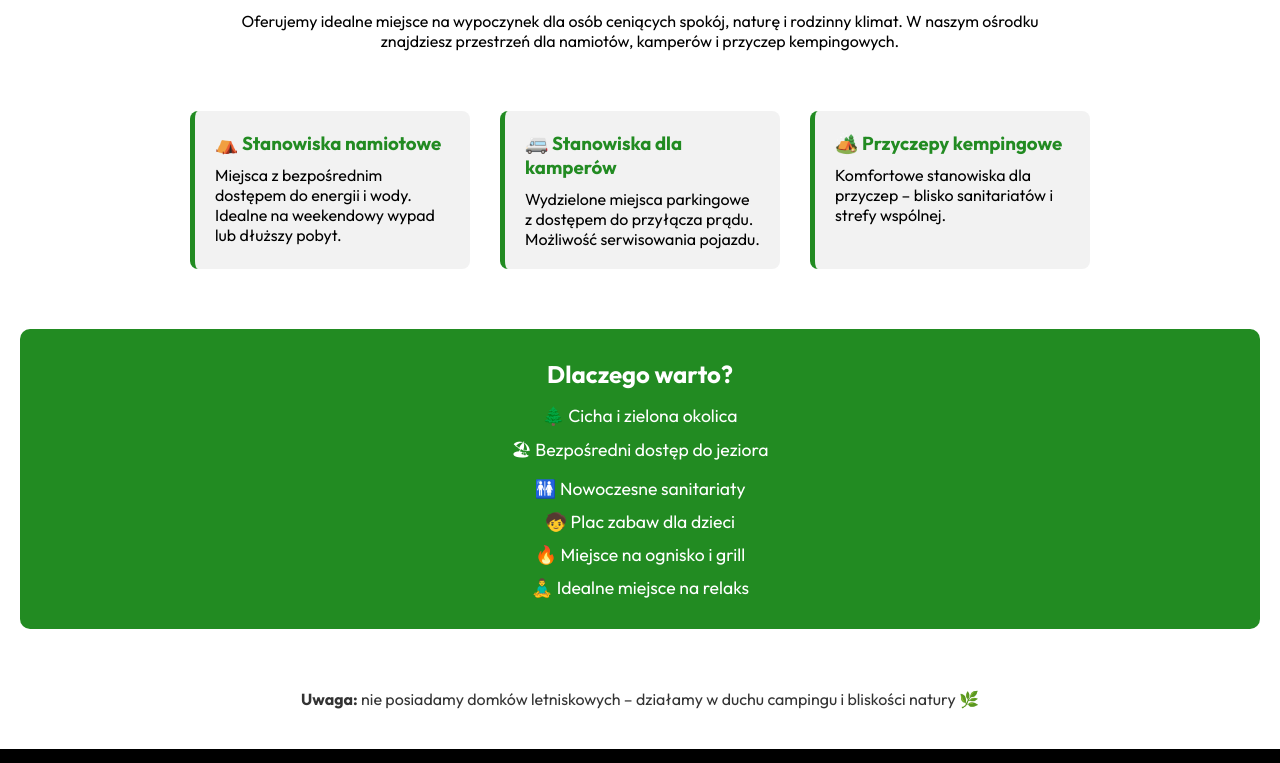
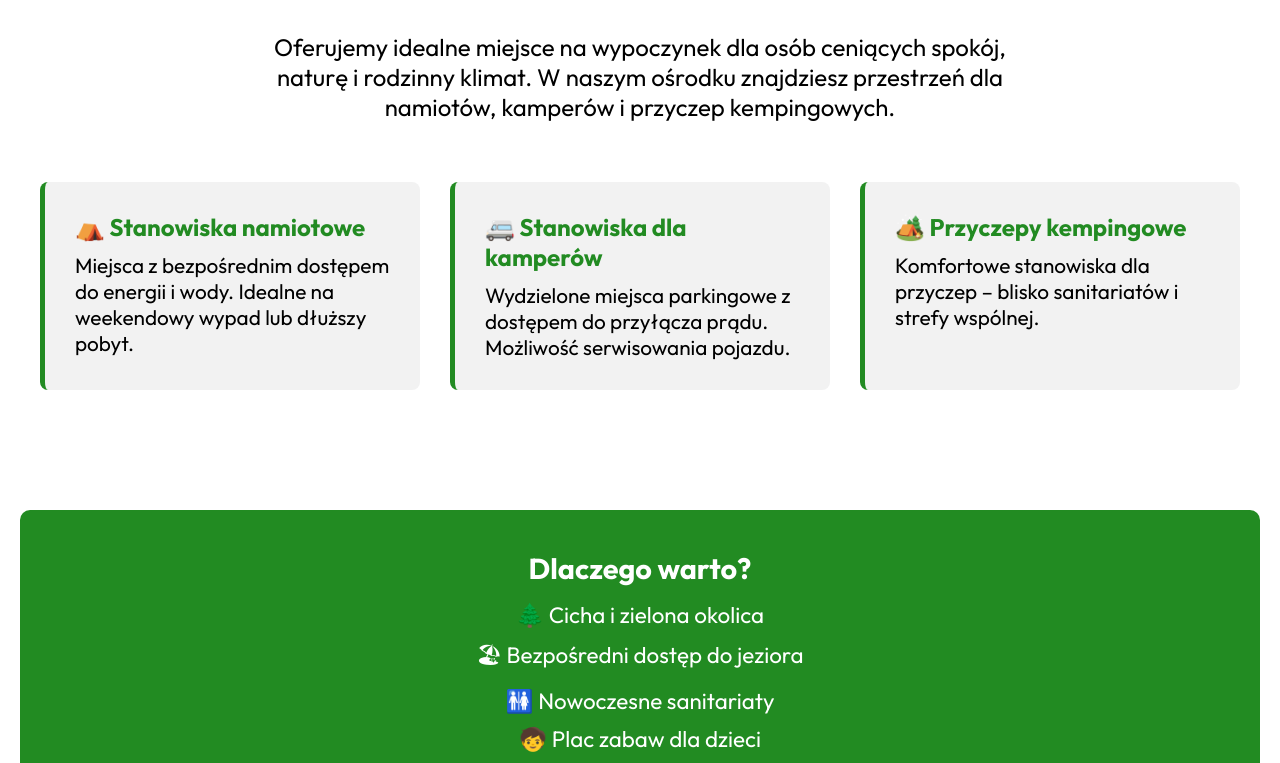
Before and after one commit to Jeremi-Rekos/Pole-namiotowe2.0, a React (Vite) app in the folder Pole-namiotowe/: page /oferta in a window 1280 px wide. Shown: the part 449-1212 px from the top of the page. Built offline with nearby package versions, Linux system fonts and the light colour scheme; the HTML template or start-up script is replaced by a standard one.

Commit message:
Next commit

```diff
--- a/Pole-namiotowe/src/pages/Oferta.css
+++ b/Pole-namiotowe/src/pages/Oferta.css
@@ -10,10 +10,11 @@
   text-align: center;
   max-width: 800px;
   margin: auto;
+  font-size: 1.5rem;
 }
 
 .oferta-header h1 {
-  font-size: 2.5rem;
+  font-size: 3.5rem;
   color: #228b22;
   margin-bottom: 20px;
 }
@@ -27,21 +28,23 @@
 
 .box {
   background-color: #f2f2f2;
-  padding: 20px;
+  padding: 30px;
   border-left: 5px solid #228b22;
   border-radius: 8px;
-  width: 280px;
+  width: 380px;
+  font-size: 1.3rem;
 }
 
 .box h3 {
   color: #228b22;
   margin-bottom: 10px;
+  font-size: 1.5rem;
 }
 
 .oferta-lista {
   background-color: #228b22;
   color: white;
-  padding: 30px;
+  padding: 40px;
   border-radius: 10px;
   text-align: center;
 }
@@ -52,15 +55,10 @@
   display: grid;
   gap: 10px;
 }
+.oferta-lista h2 {
+  font-size: 1.8rem;
+}
 
 .oferta-lista li {
-  font-size: 1.1rem;
+  font-size: 1.4rem;
 }
-
-.oferta-note {
-  text-align: center;
-  font-size: 1rem;
-  color: #333;
-  max-width: 700px;
-  margin: auto;
-}
--- a/Pole-namiotowe/src/pages/Oferta.jsx
+++ b/Pole-namiotowe/src/pages/Oferta.jsx
@@ -37,6 +37,13 @@ function Oferta() {
         </div>
       </section>
 
+      <section className="oferta-galeria">
+        <div className="space"></div>
+        <div className="space"></div>
+        <div className="space"></div>
+        <div className="space"></div>
+      </section>
+
       <section className="oferta-lista">
         <h2>Dlaczego warto?</h2>
         <ul>
@@ -48,13 +55,6 @@ function Oferta() {
           <li>🧘‍♂️ Idealne miejsce na relaks</li>
         </ul>
       </section>
-
-      <section className="oferta-note">
-        <p>
-          <strong>Uwaga:</strong> nie posiadamy domków letniskowych – działamy w
-          duchu campingu i bliskości natury 🌿
-        </p>
-      </section>
     </main>
   );
 }
--- a/Pole-namiotowe/src/pages/Start.jsx
+++ b/Pole-namiotowe/src/pages/Start.jsx
@@ -9,7 +9,14 @@ import imglam from "../assets/galeria/Łamanka.png";
 
 function Home() {
   const today = new Date();
-  const seasonStart = new Date(today.getFullYear(), 4, 1); // 1 czerwca
+  const currentYear = today.getFullYear();
+  const seasonStartThisYear = new Date(currentYear, 4, 1);
+
+  const seasonStart =
+    today >= seasonStartThisYear
+      ? new Date(currentYear + 1, 4, 1)
+      : seasonStartThisYear;
+
   const daysLeft = Math.max(
     0,
     Math.ceil((seasonStart - today) / (1000 * 60 * 60 * 24))
@@ -112,12 +119,12 @@ function Home() {
       <section className="liczniki">
         <div className="licznik">
           <h3>🏕️ Odwiedziło nas</h3>
-          <CountUp end={302586} duration={3} />
+          <CountUp end={30586} duration={5} />
         </div>
 
         <div className="licznik">
           <h3>📆 Dni do sezonu</h3>
-          <CountUp end={daysLeft} duration={3} />
+          <CountUp end={daysLeft} duration={5} />
         </div>
       </section>
     </main>
```
